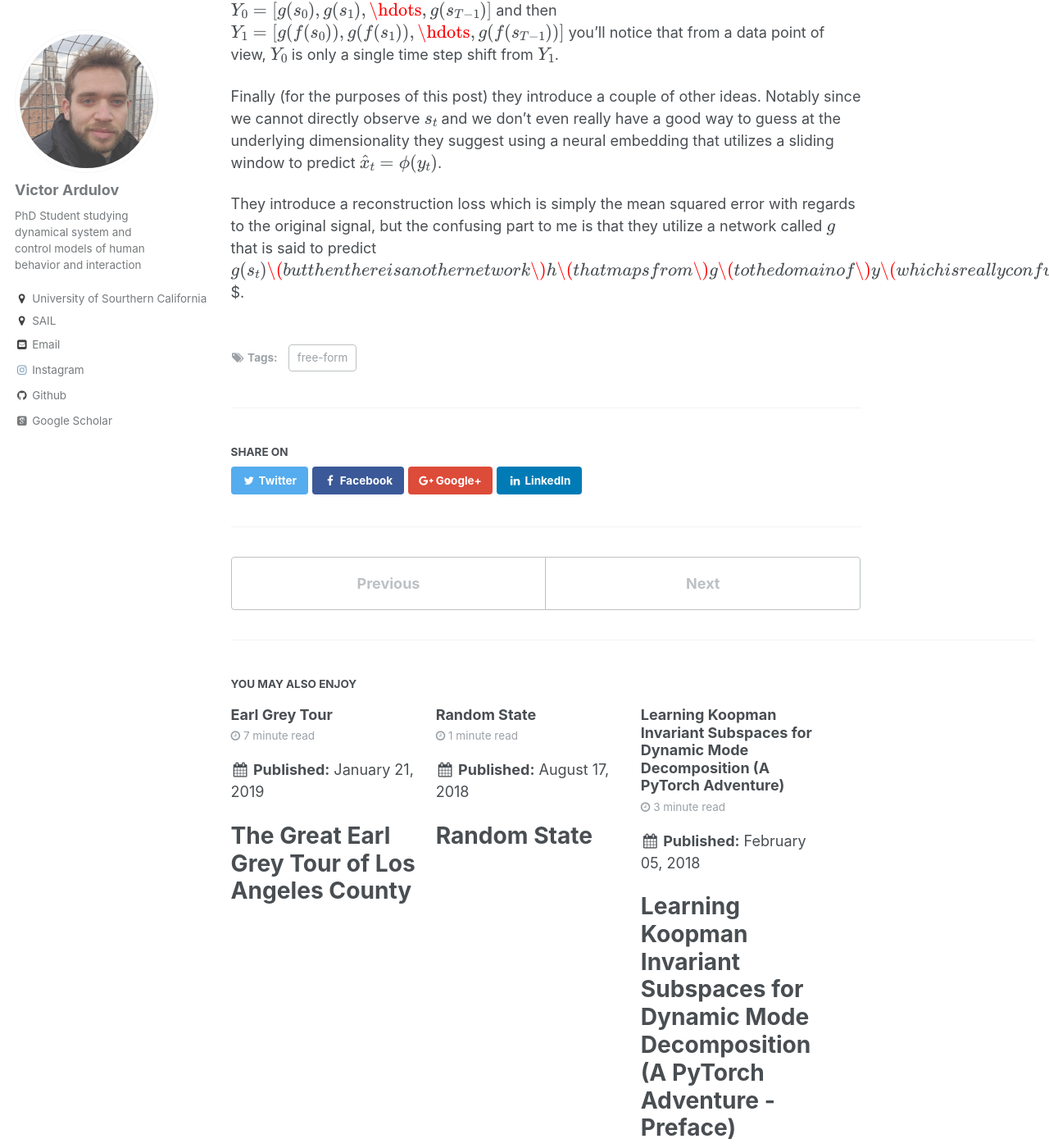
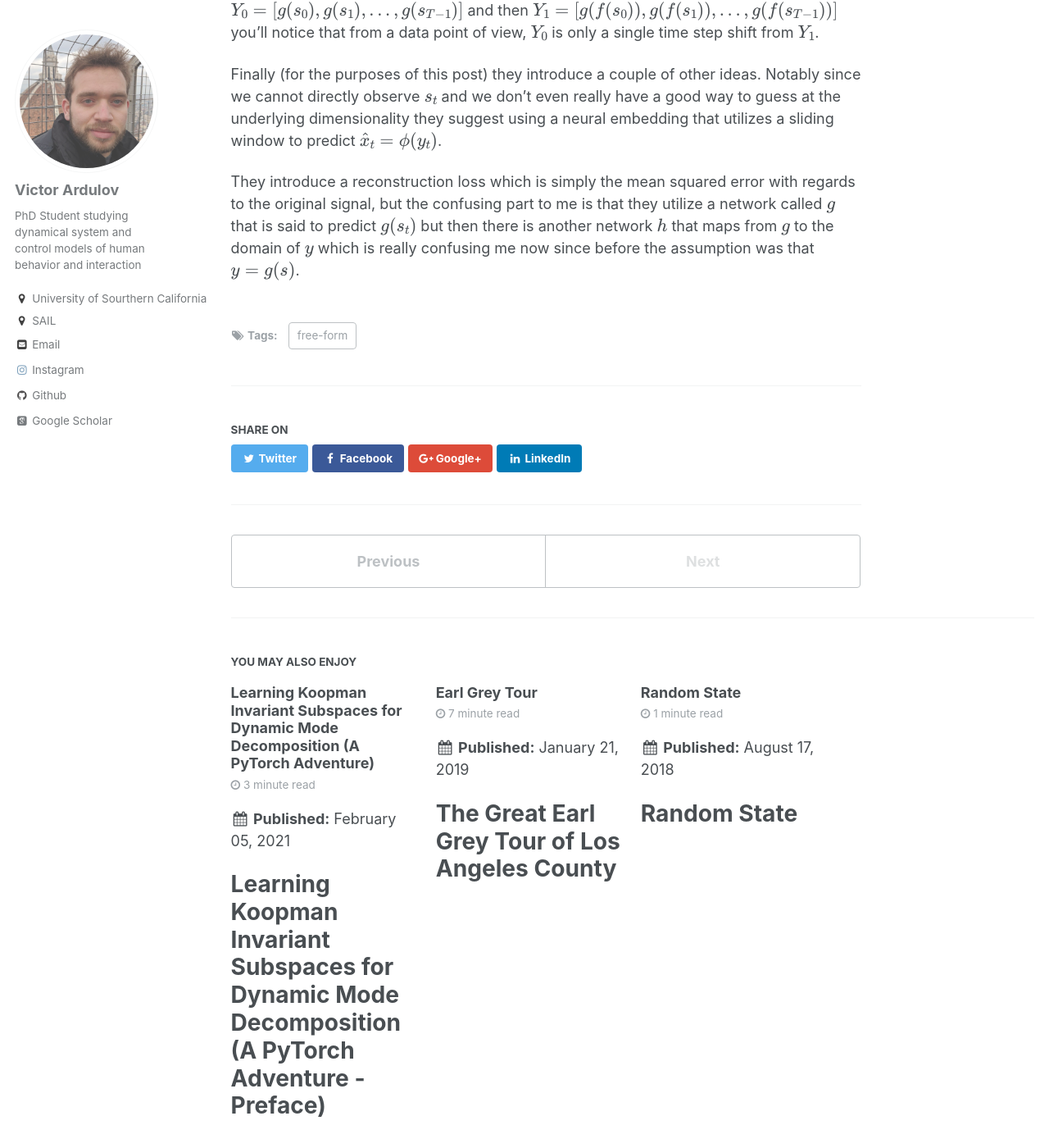
Before and after one commit to VArdulov/vardulov.github.io, a Jekyll site: the page built from _posts/2021-02-06-lkis-in-pytorch.md, in a window 1280 px wide and 1400 px high, scrolled down 968 px. Shown: the whole window at 82% size. Built offline with Jekyll 4.4.1, drawn with Linux system fonts in a browser that asks for light colours; some web fonts are replaced; formulas are drawn with MathJax 3; some of the changed text lies outside the part shown.

Commit message:
updated dates and cleaned up some math notation in part 1

```diff
--- a/_posts/2021-02-06-lkis-in-pytorch.md
+++ b/_posts/2021-02-06-lkis-in-pytorch.md
@@ -1,6 +1,6 @@
 ---
 title: 'Learning Koopman Invariant Subspaces for Dynamic Mode Decomposition (A PyTorch Adventure)'
-date: 2018-02-05
+date: 2021-02-05
 permalink: /posts/2021/02/lkis-in-pytorch/
 tags:
   - free-form
@@ -29,8 +29,8 @@ evolution of the state via, $$s_{t+1} = f(s_{t})$$, then imagine we have some da
 that maps the state into a different space where we can actually access, let $$y_t = g(s_t)$$.
 
 They introduce a lot of additional notation, but it's largely to ground the idea in a dynamical system framework. More
-specifically they introduce the notation of $$Y_0 = [g(s_0), g(s_1), \hdots, g(s_{T-1})]$$ and then
-$$Y_1 = [g(f(s_0)), g(f(s_1)), \hdots, g(f(s_{T-1}))]$$ you'll notice that from a data point of view, $$Y_0$$ is only a
+specifically they introduce the notation of $$Y_0 = [g(s_0), g(s_1), ..., g(s_{T-1})]$$ and then
+$$Y_1 = [g(f(s_0)), g(f(s_1)), ..., g(f(s_{T-1}))]$$ you'll notice that from a data point of view, $$Y_0$$ is only a
 single time step shift from $$Y_1$$.
 
 Finally (for the purposes of this post) they introduce a couple of other ideas. Notably since we cannot directly observe
@@ -38,6 +38,6 @@ $$s_t$$ and we don't even really have a good way to guess at the underlying dime
 embedding that utilizes a sliding window to predict $$\hat{x}_t = \phi(y_t)$$.
 
 They introduce a reconstruction loss which is simply the mean squared error with regards to the original signal, but the
-confusing part to me is that they utilize a network called $g$ that is said to predict $g(s_t)$$ but then there is another
+confusing part to me is that they utilize a network called $g$ that is said to predict $$g(s_t)$$ but then there is another
 network $$h$$ that maps from $$g$$ to the domain of $$y$$ which is really confusing me now since before the assumption was
 that $$y = g(s)$$.
```
Also changed, not shown: _posts/2021-02-05-lkis-in-pytorch.md (+1 -1 lines).
